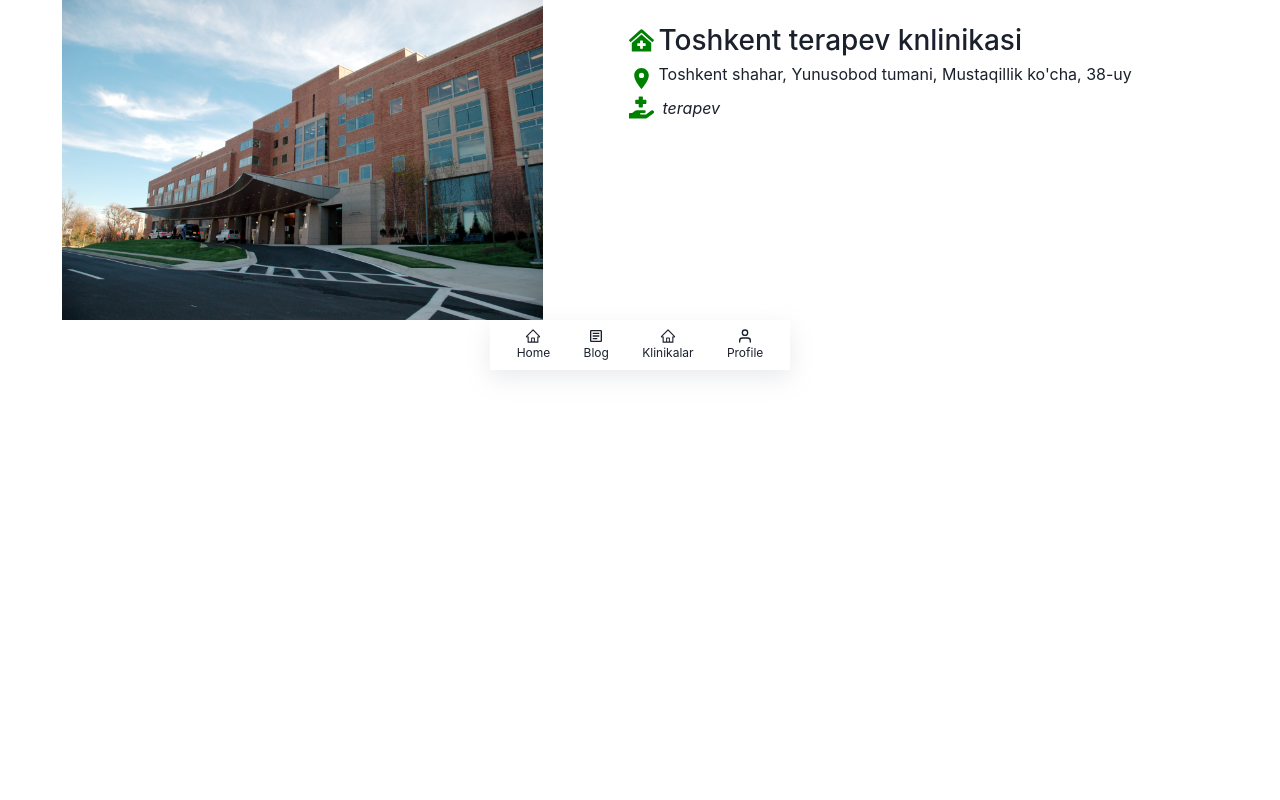
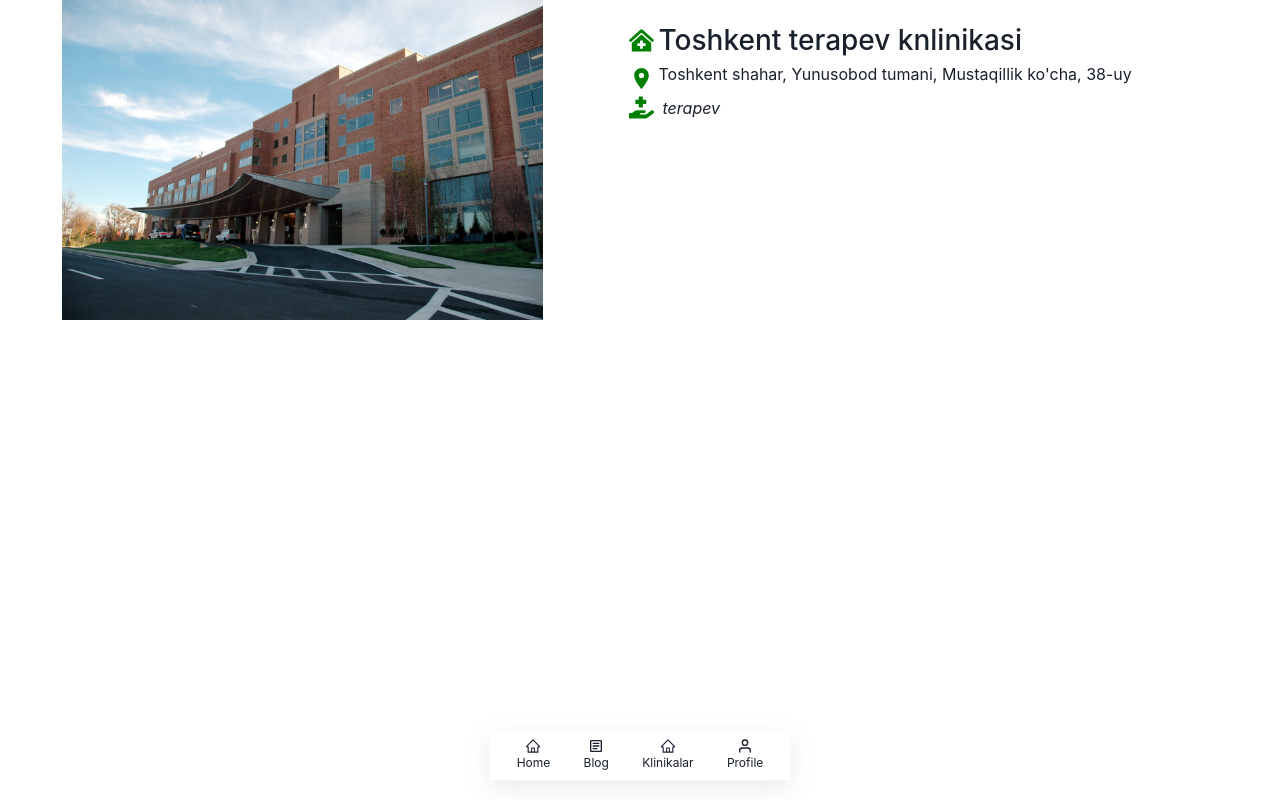
Before and after one commit to OlimovS/health-unit, a React (Create React App) app: page /kliniks/1 in a window 1280 px wide. Built offline with nearby package versions, Linux system fonts and the light colour scheme.

Commit message:
improved: app navbar

```diff
--- a/src/components/MobileAppNav/index.tsx
+++ b/src/components/MobileAppNav/index.tsx
@@ -10,8 +10,7 @@ import NavItem from "./NavItem";
 
 const MobileAppNav = () => {
   return (
-    <div>
-      <div>
+    <div className="app__nav__wrapper">
       <nav className="mobile__app__nav">
         <ul>
           <li>
@@ -33,7 +32,6 @@ const MobileAppNav = () => {
         </ul>
       </nav>
     </div>
-    </div>
   );
 };
 
--- a/src/components/MobileAppNav/styles.css
+++ b/src/components/MobileAppNav/styles.css
@@ -12,11 +12,19 @@ ul ul li {
 }
 
 /* My styles */
+.app__nav__wrapper {
+  width: 100%;
+  position: fixed;
+  bottom: 20px;
+  left: 0;
+  z-index: 9999;
+}
 
 .mobile__app__nav {
   max-width: 300px;
   width: 90%;
   margin: auto;
+  background-color: white;
 }
 
 .mobile__app__nav ul {
```
Lines whose indentation alone changed are shown as unchanged.
